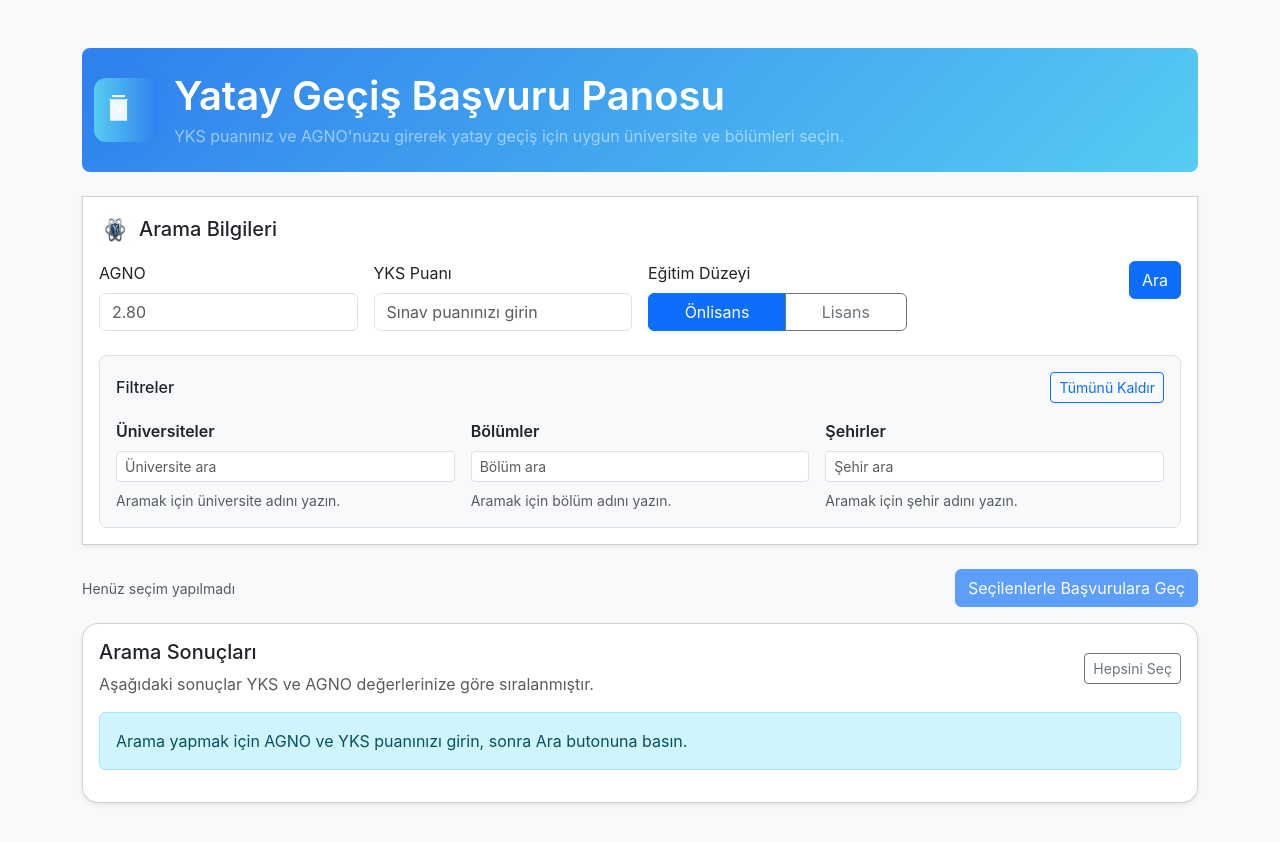
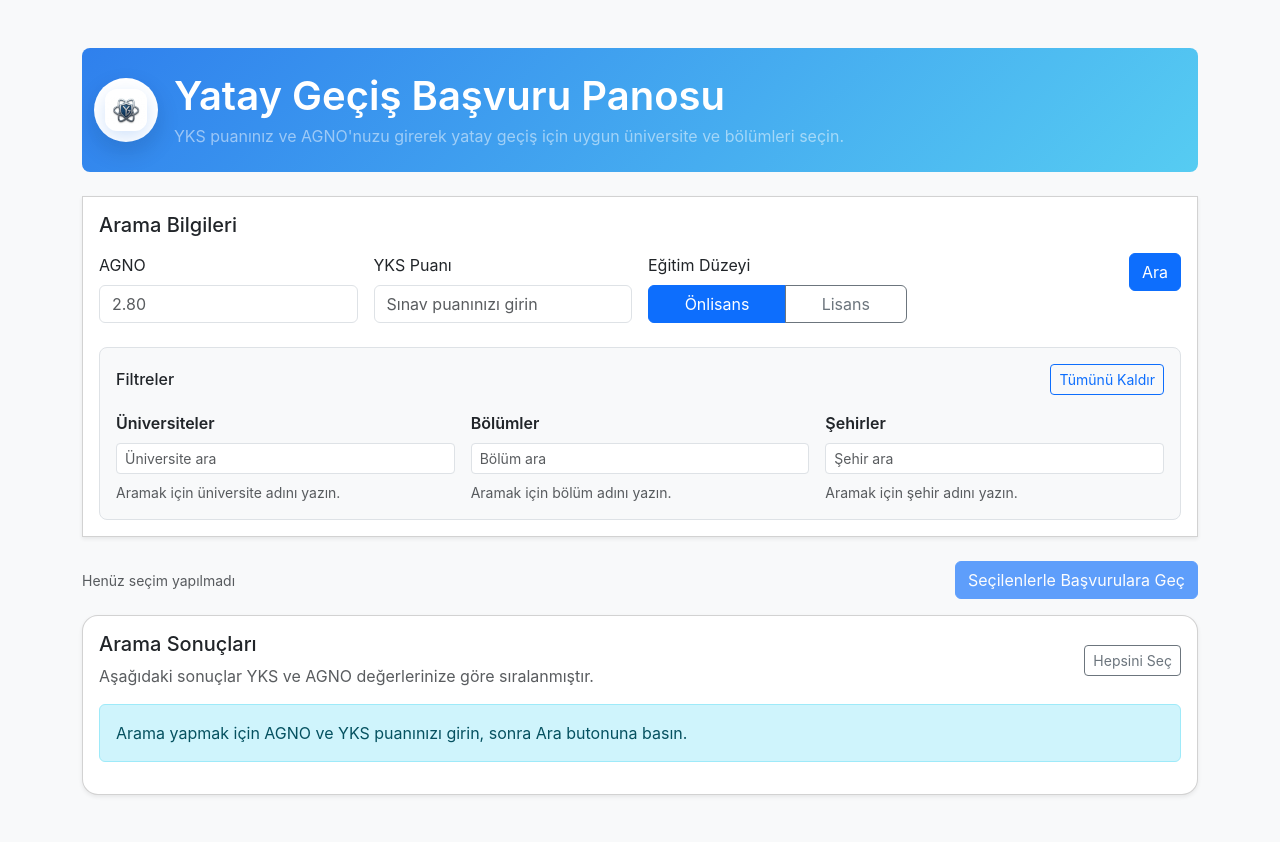
Before and after one commit to mustafakeskik/yatay-gecis-panosu, a React (Create React App) app: page / in a window 1280 px wide. Shown: the top 842 px of the page. Built offline with nearby package versions, Linux system fonts and the light colour scheme.

Commit message:
Yeni bir özellik ekledim

```diff
--- a/src/Pages/Landing.js
+++ b/src/Pages/Landing.js
@@ -201,7 +201,23 @@ function Landing({ onContinue }) {
     <main className="container py-5">
       <div className="landing-banner mb-4 rounded-3 overflow-hidden">
         <div className="container py-4 d-flex align-items-center gap-3">
-          <img src="/logo.svg" alt="logo" style={{ height: 64, width: 64 }} />
+          <div
+            style={{
+              width: 64,
+              height: 64,
+              borderRadius: "50%",
+              backgroundColor: "#ffffff",
+              display: "grid",
+              placeItems: "center",
+              boxShadow: "0 10px 25px rgba(0, 0, 0, 0.12)",
+            }}
+          >
+            <img
+              src="/favicon.png"
+              alt="logo"
+              style={{ width: 42, height: 42, objectFit: "contain" }}
+            />
+          </div>
           <div>
             <h1 className="display-6 fw-semibold text-white mb-1">Yatay Geçiş Başvuru Panosu</h1>
             <p className="text-white-50 mb-0">YKS puanınız ve AGNO'nuzu girerek yatay geçiş için uygun üniversite ve bölümleri seçin.</p>
@@ -212,7 +228,6 @@ function Landing({ onContinue }) {
       <div className="card shadow-sm mb-4 rounded-0">
         <div className="card-body">
           <div className="d-flex align-items-center gap-2 mb-3">
-            <img src="/favicon.png" alt="Logo" width={32} height={32} style={{ borderRadius: 8 }} />
             <h5 className="card-title mb-0">Arama Bilgileri</h5>
           </div>
           <div className="row row-cols-1 row-cols-md-4 g-3 align-items-start">
```
